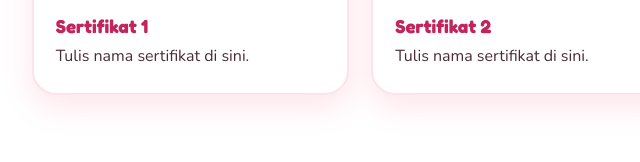
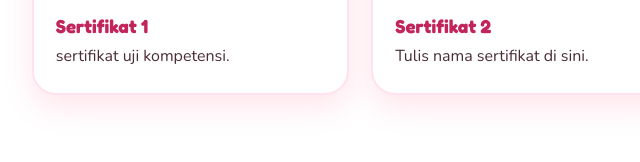
Before and after one commit to RisaAriarel/RisaAriarel.github.io, a plain HTML site: page index.html in a window 1280 px wide. Shown: the part 3918-4080 px from the top of the page, 110-750 px from the left. Drawn offline with nearby package versions, Linux system fonts and the light colour scheme.

Commit message:
Add files via upload

```diff
--- a/index.html
+++ b/index.html
@@ -241,7 +241,7 @@ footer b{color:var(--rose)}
 <section id="sertifikat">
   <div class="title reveal"><h2>Sertifikat</h2><p>Ganti gambar dengan file sertifikatmu</p><span class="squiggle"></span></div>
   <div class="grid">
-    <div class="card cert reveal"><div class="thumb"><img src="sertifikat1.jpg" alt="Sertifikat 1" onerror="this.parentNode.textContent='🏅'"></div><div class="info"><h3>Sertifikat 1</h3><p>Tulis nama sertifikat di sini.</p></div></div>
+    <div class="card cert reveal"><div class="thumb"><img src="sertif uji kompetensi.jpeg" alt="Sertifikat 1" onerror="this.parentNode.textContent='🏅'"></div><div class="info"><h3>Sertifikat 1</h3><p>sertifikat uji kompetensi.</p></div></div>
     <div class="card cert reveal"><div class="thumb"><img src="sertifikat2.jpg" alt="Sertifikat 2" onerror="this.parentNode.textContent='🎖️'"></div><div class="info"><h3>Sertifikat 2</h3><p>Tulis nama sertifikat di sini.</p></div></div>
     <div class="card cert reveal"><div class="thumb"><img src="sertifikat3.jpg" alt="Sertifikat 3" onerror="this.parentNode.textContent='🏆'"></div><div class="info"><h3>Sertifikat 3</h3><p>Tulis nama sertifikat di sini.</p></div></div>
   </div>
```
Also changed, not shown: img/foto.jpeg (added), img/sertif pkl.jpeg (added), img/sertif pramuka.jpeg (added), img/sertif uji kompetensi.jpeg (added).
